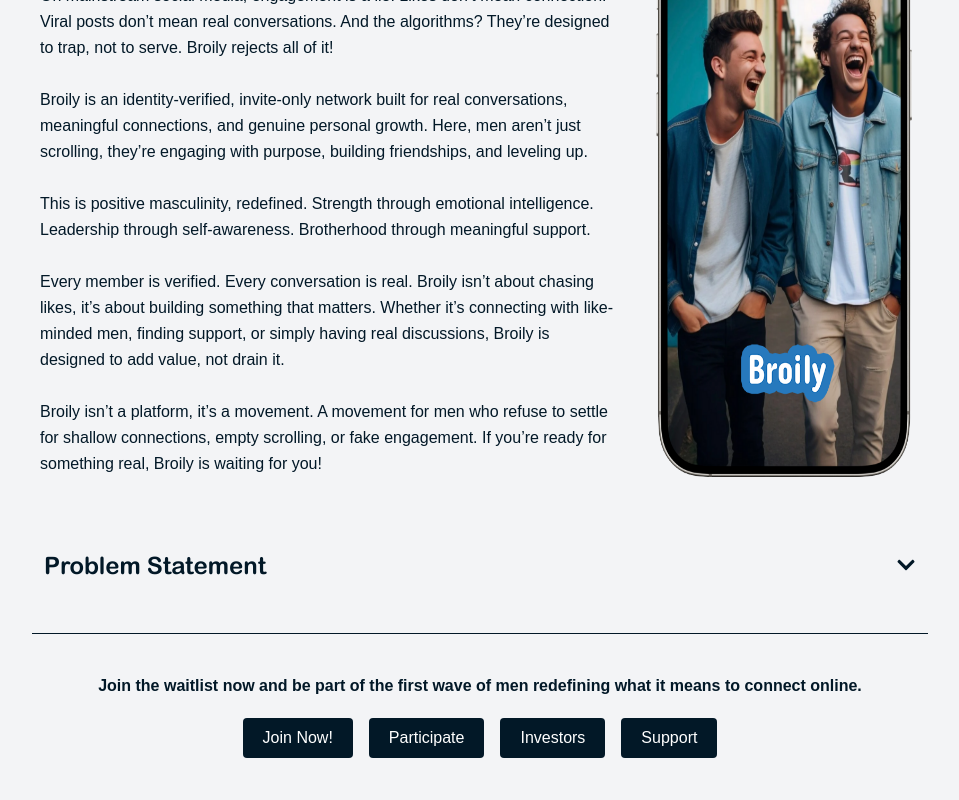
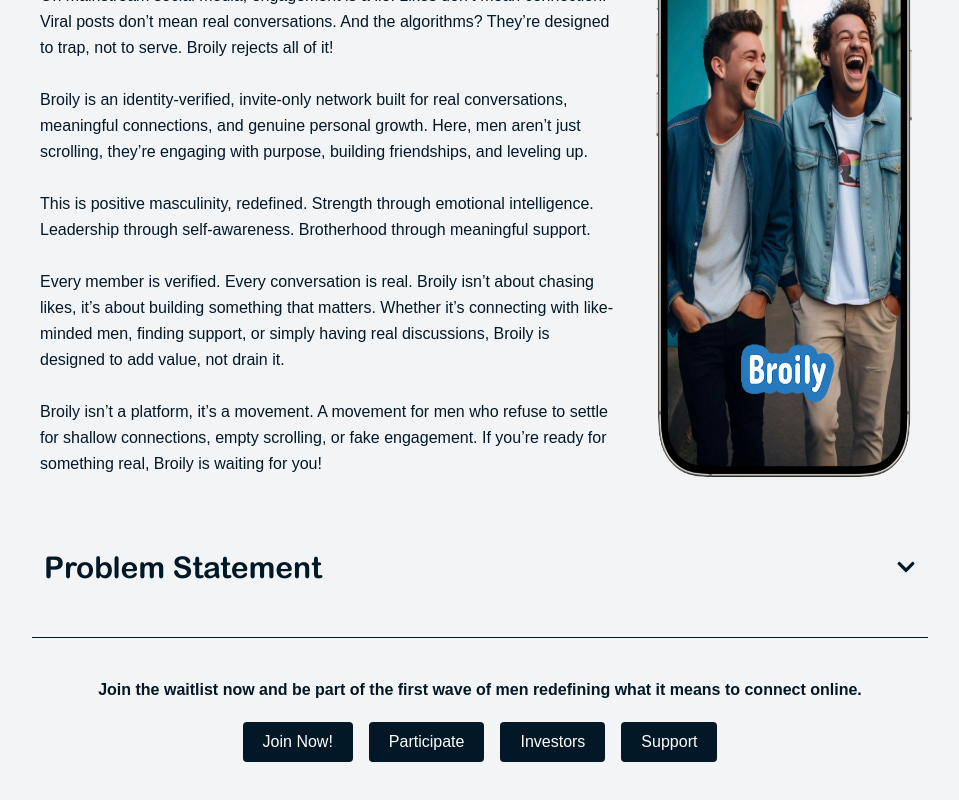
Before and after one commit to hussain-usama/Broily, a Next.js app: page /whyBroily in a window 1280 px wide. Shown: the part 407-1207 px from the top of the page, without its empty margins (160-1119 px from the left). Built offline with nearby package versions, Linux system fonts and the light colour scheme.

Commit message:
font fix

```diff
--- a/src/app/whyBroily/page.js
+++ b/src/app/whyBroily/page.js
@@ -98,17 +98,17 @@
 
           {/* Problem Statement Accordion */}
           <div className="my-10">
-            <button
+            <p
               onClick={() => setIsOpen(!isOpen)}
-              className="flex items-center font-bold justify-between w-full p-3  sm:text-2xl text-[#021827] transition-all cursor-pointer"
+              className="flex items-center font-bold justify-between w-full p-3 text-lg  sm:text-3xl text-[#021827] transition-all cursor-pointer"
               style={{ fontFamily: "var(--font-arialRounded)" }}
             >
-              <p className=" font-bold text-lg sm:text-2xl">
+
 
                 Problem Statement
-              </p>
+
               {isOpen ? <FaChevronUp size={20} /> : <FaChevronDown size={20} />}
-            </button>
+            </p>
 
             {isOpen && (
               <div className="mt-3 p-3 text-[#021827] text-sm sm:text-base">
```
